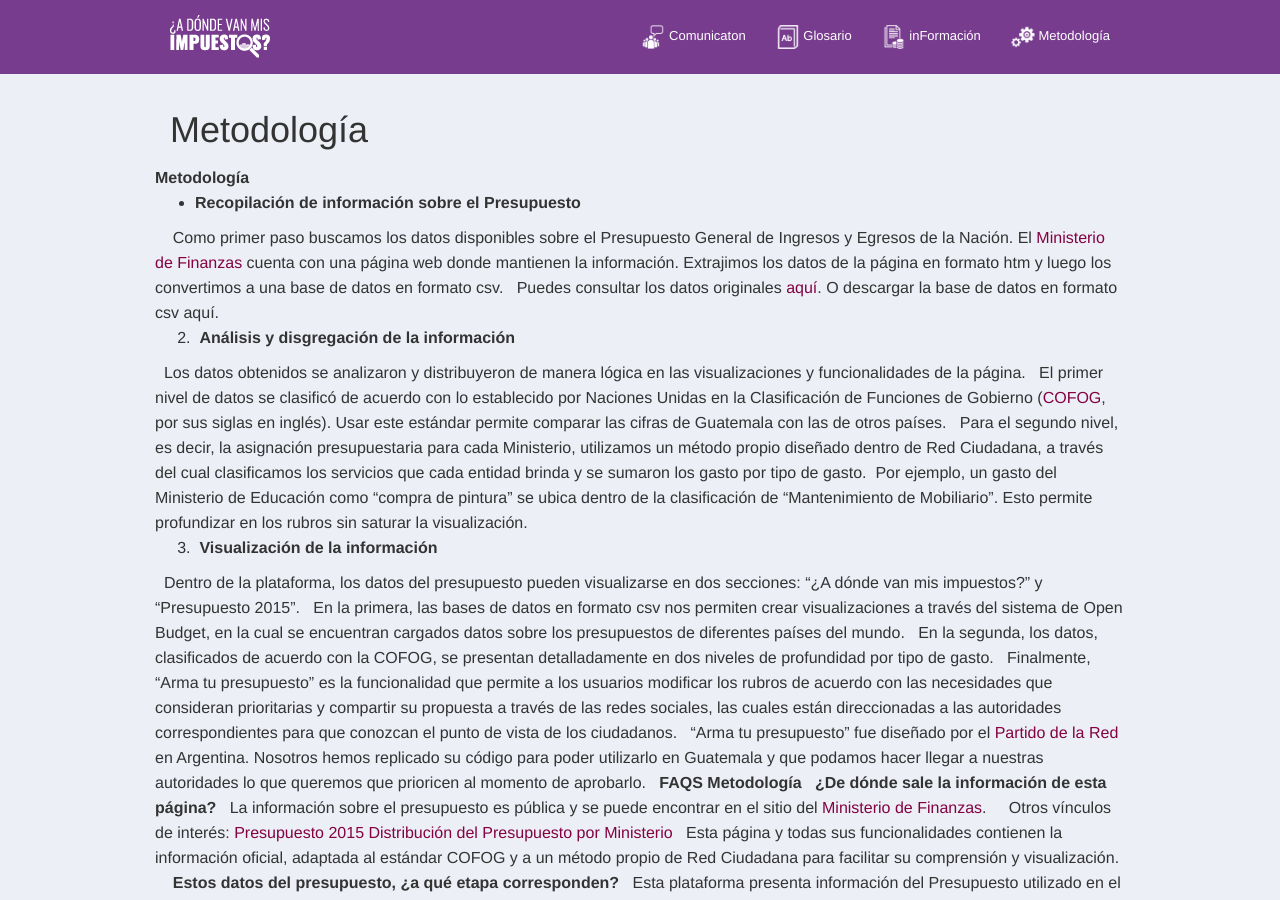
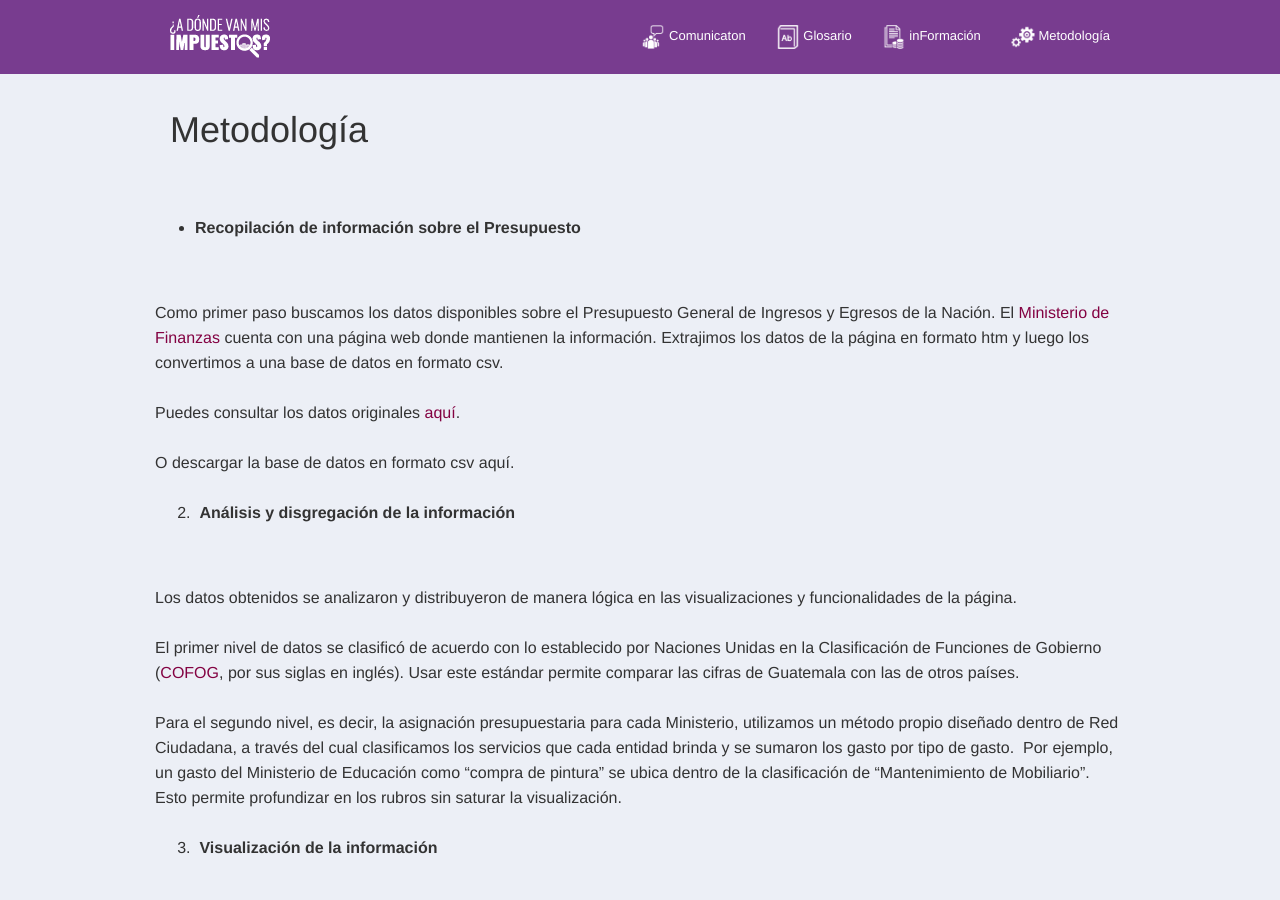
Before and after one commit to jherreragt/MiGuatemala.org, a Jekyll site: the page built from metodologia.html, in a window 1280 px wide and 900 px high. Built offline with Jekyll 4.4.1, drawn with Linux system fonts in a browser that asks for light colours; nearby versions of some CDN libraries; some web fonts are replaced.

Commit message:
Update metodologia.html

```diff
--- a/metodologia.html
+++ b/metodologia.html
@@ -5,132 +5,131 @@
 <h1 class="page-title"><br>Metodología</h1>
 <div class="row spaced">
 
-    <b>Metodología </b>
-
 &nbsp;
 
 &nbsp;
+<br>
 <ul>
-	<li><b><b>Recopilación de información sobre el Presupuesto </b></b></li>
+	<br><li><b><b>Recopilación de información sobre el Presupuesto </b></b></li>
 </ul>
 &nbsp;
 
 &nbsp;
-
-<span style="font-weight: 400;">Como primer paso buscamos los datos disponibles sobre el Presupuesto General de Ingresos y Egresos de la Nación. El </span><a href="http://www.minfin.gob.gt/"><span style="font-weight: 400;">Ministerio de Finanzas </span></a><span style="font-weight: 400;">cuenta con una página web donde mantienen la información. Extrajimos los datos de la página en formato htm y luego los convertimos a una base de datos en formato csv. </span>
+<br>
+<br><span style="font-weight: 400;">Como primer paso buscamos los datos disponibles sobre el Presupuesto General de Ingresos y Egresos de la Nación. El </span><a href="http://www.minfin.gob.gt/"><span style="font-weight: 400;">Ministerio de Finanzas </span></a><span style="font-weight: 400;">cuenta con una página web donde mantienen la información. Extrajimos los datos de la página en formato htm y luego los convertimos a una base de datos en formato csv. </span>
 
 &nbsp;
-
-<span style="font-weight: 400;">Puedes consultar los datos originales </span><a href="http://www.minfin.gob.gt/archivos/presua2015/inicio.htm"><span style="font-weight: 400;">aquí</span></a><span style="font-weight: 400;">.</span>
-
-<span style="font-weight: 400;">O descargar la base de datos en formato csv </span><span style="font-weight: 400;">aquí</span><span style="font-weight: 400;">.</span>
+<br>
+<br><span style="font-weight: 400;">Puedes consultar los datos originales </span><a href="http://www.minfin.gob.gt/archivos/presua2015/inicio.htm"><span style="font-weight: 400;">aquí</span></a><span style="font-weight: 400;">.</span>
+<br>
+<br><span style="font-weight: 400;">O descargar la base de datos en formato csv </span><span style="font-weight: 400;">aquí</span><span style="font-weight: 400;">.</span>
 
 &nbsp;
 <ol start="2">
-	<li><b>  Análisis y disgregación de la información </b></li>
+	<br><li><b>  Análisis y disgregación de la información </b></li>
 </ol>
 &nbsp;
-
-<span style="font-weight: 400;">Los datos obtenidos se analizaron y distribuyeron de manera lógica en las visualizaciones y funcionalidades de la página. </span>
+<br>
+<br><span style="font-weight: 400;">Los datos obtenidos se analizaron y distribuyeron de manera lógica en las visualizaciones y funcionalidades de la página. </span>
 
 &nbsp;
-
-<span style="font-weight: 400;">El primer nivel de datos se clasificó de acuerdo con lo establecido por Naciones Unidas en la Clasificación de Funciones de Gobierno (</span><a href="http://unstats.un.org/unsd/cr/registry/regcst.asp?Cl=4"><span style="font-weight: 400;">COFOG</span></a><span style="font-weight: 400;">, por sus siglas en inglés). Usar este estándar permite comparar las cifras de Guatemala con las de otros países. </span>
+<br>
+<br><span style="font-weight: 400;">El primer nivel de datos se clasificó de acuerdo con lo establecido por Naciones Unidas en la Clasificación de Funciones de Gobierno (</span><a href="http://unstats.un.org/unsd/cr/registry/regcst.asp?Cl=4"><span style="font-weight: 400;">COFOG</span></a><span style="font-weight: 400;">, por sus siglas en inglés). Usar este estándar permite comparar las cifras de Guatemala con las de otros países. </span>
 
 &nbsp;
-
-<span style="font-weight: 400;">Para el segundo nivel, es decir, la asignación presupuestaria para cada Ministerio, utilizamos un método propio diseñado dentro de Red Ciudadana, a través del cual clasificamos los servicios que cada entidad brinda y se sumaron los gasto por tipo de gasto.  Por ejemplo, un gasto del Ministerio de Educación como “compra de pintura” se ubica dentro de la clasificación de “Mantenimiento de Mobiliario”. Esto permite profundizar en los rubros sin saturar la visualización. </span>
+<br>
+<br><span style="font-weight: 400;">Para el segundo nivel, es decir, la asignación presupuestaria para cada Ministerio, utilizamos un método propio diseñado dentro de Red Ciudadana, a través del cual clasificamos los servicios que cada entidad brinda y se sumaron los gasto por tipo de gasto.  Por ejemplo, un gasto del Ministerio de Educación como “compra de pintura” se ubica dentro de la clasificación de “Mantenimiento de Mobiliario”. Esto permite profundizar en los rubros sin saturar la visualización. </span>
 
 &nbsp;
 <ol start="3">
-	<li><b>  Visualización de la información</b></li>
+	<br><li><b>  Visualización de la información</b></li>
 </ol>
 &nbsp;
-
-<span style="font-weight: 400;">Dentro de la plataforma, los datos del presupuesto pueden visualizarse en dos secciones: “¿A dónde van mis impuestos?” y “Presupuesto 2015”. </span>
+<br>
+<br><span style="font-weight: 400;">Dentro de la plataforma, los datos del presupuesto pueden visualizarse en dos secciones: “¿A dónde van mis impuestos?” y “Presupuesto 2015”. </span>
 
 &nbsp;
-
-<span style="font-weight: 400;">En la primera, las bases de datos en formato csv nos permiten crear visualizaciones a través del sistema de Open Budget, en la cual se encuentran cargados datos sobre los presupuestos de diferentes países del mundo. </span>
+<br>
+<br><span style="font-weight: 400;">En la primera, las bases de datos en formato csv nos permiten crear visualizaciones a través del sistema de Open Budget, en la cual se encuentran cargados datos sobre los presupuestos de diferentes países del mundo. </span>
 
 &nbsp;
-
-<span style="font-weight: 400;">En la segunda, los datos, clasificados de acuerdo con la COFOG, se presentan detalladamente en dos niveles de profundidad por tipo de gasto.</span>
+<br>
+<br><span style="font-weight: 400;">En la segunda, los datos, clasificados de acuerdo con la COFOG, se presentan detalladamente en dos niveles de profundidad por tipo de gasto.</span>
 
 &nbsp;
-
-<span style="font-weight: 400;">Finalmente, “Arma tu presupuesto” es la funcionalidad que permite a los usuarios modificar los rubros de acuerdo con las necesidades que consideran prioritarias y compartir su propuesta a través de las redes sociales, las cuales están direccionadas a las autoridades correspondientes para que conozcan el punto de vista de los ciudadanos.</span>
+<br>
+<br><span style="font-weight: 400;">Finalmente, “Arma tu presupuesto” es la funcionalidad que permite a los usuarios modificar los rubros de acuerdo con las necesidades que consideran prioritarias y compartir su propuesta a través de las redes sociales, las cuales están direccionadas a las autoridades correspondientes para que conozcan el punto de vista de los ciudadanos.</span>
 
 &nbsp;
-
-<span style="font-weight: 400;">“Arma tu presupuesto” fue diseñado por el </span><a href="https://partidodelared.org/"><span style="font-weight: 400;">Partido de la Red </span></a><span style="font-weight: 400;">en Argentina. Nosotros hemos replicado su código para poder utilizarlo en Guatemala y que podamos hacer llegar a nuestras autoridades lo que queremos que prioricen al momento de aprobarlo. </span>
+<br>
+<br><span style="font-weight: 400;">“Arma tu presupuesto” fue diseñado por el </span><a href="https://partidodelared.org/"><span style="font-weight: 400;">Partido de la Red </span></a><span style="font-weight: 400;">en Argentina. Nosotros hemos replicado su código para poder utilizarlo en Guatemala y que podamos hacer llegar a nuestras autoridades lo que queremos que prioricen al momento de aprobarlo. </span>
 
 &nbsp;
-
-<b>FAQS Metodología </b>
+<br>
+<br><b>FAQS Metodología </b>
 
 &nbsp;
-
-<b>¿De dónde sale la información de esta página? </b>
+<br>
+<br><b>¿De dónde sale la información de esta página? </b>
 
 &nbsp;
-
-<span style="font-weight: 400;">La información sobre el presupuesto es pública y se puede encontrar en el sitio del </span><a href="http://www.minfin.gob.gt/"><span style="font-weight: 400;">Ministerio de Finanzas</span></a><span style="font-weight: 400;">.  </span>
+<br>
+<br><span style="font-weight: 400;">La información sobre el presupuesto es pública y se puede encontrar en el sitio del </span><a href="http://www.minfin.gob.gt/"><span style="font-weight: 400;">Ministerio de Finanzas</span></a><span style="font-weight: 400;">.  </span>
 
 &nbsp;
-
-<span style="font-weight: 400;">Otros vínculos de interés:</span>
-
-<a href="http://www.minfin.gob.gt/archivos/presua2015/inicio.htm"><span style="font-weight: 400;">Presupuesto 2015</span></a>
-
-<a href="http://www.minfin.gob.gt/archivos/presua2015/inicio.htm"><span style="font-weight: 400;">Distribución del Presupuesto por Ministerio</span></a>
+<br>
+<br><span style="font-weight: 400;">Otros vínculos de interés:</span>
+<br><br>
+<br><a href="http://www.minfin.gob.gt/archivos/presua2015/inicio.htm"><span style="font-weight: 400;">Presupuesto 2015</span></a>
+<br>
+<br><a href="http://www.minfin.gob.gt/archivos/presua2015/inicio.htm"><span style="font-weight: 400;">Distribución del Presupuesto por Ministerio</span></a>
 
 &nbsp;
-
-<span style="font-weight: 400;">Esta página y todas sus funcionalidades contienen la información oficial, adaptada al estándar COFOG y a un método propio de Red Ciudadana para facilitar su comprensión y visualización.  </span>
+<br>
+<br><span style="font-weight: 400;">Esta página y todas sus funcionalidades contienen la información oficial, adaptada al estándar COFOG y a un método propio de Red Ciudadana para facilitar su comprensión y visualización.  </span>
 
 &nbsp;
-
-<b>Estos datos del presupuesto, ¿a qué etapa corresponden? </b>
+<br>
+<br><b>Estos datos del presupuesto, ¿a qué etapa corresponden? </b>
 
 &nbsp;
-
-<span style="font-weight: 400;">Esta plataforma presenta información del Presupuesto utilizado en el año 2015. Los datos que encuentras en las gráficas son datos presupuestarios y no de gasto efectivo.</span>
+<br>
+<br><span style="font-weight: 400;">Esta plataforma presenta información del Presupuesto utilizado en el año 2015. Los datos que encuentras en las gráficas son datos presupuestarios y no de gasto efectivo.</span>
 
 &nbsp;
-
-<b>GLOSARIO</b>
+<br>
+<br><b>GLOSARIO</b>
 
 &nbsp;
-
-<b>Presupuesto General de Ingresos y Egresos del Estado:</b> <span style="font-weight: 400;">definido en el Artículo 237 de la </span><a href="http://wikiguate.com.gt/wiki/Constituci%C3%B3n_Pol%C3%ADtica_de_Guatemala"><span style="font-weight: 400;">Constitución Política de Guatemala</span></a><span style="font-weight: 400;">. Debe ser aprobado para cada ejercicio fiscal, e incluirá la estimación de todos los ingresos a obtener y el detalle de los astos e inversiones por realizar. Todos los ingresos del Estado constituyen un fondo común indivisible destinado exclusivamente a cubrir sus egresos</span>
+<br>
+<br><b>Presupuesto General de Ingresos y Egresos del Estado:</b> <span style="font-weight: 400;">definido en el Artículo 237 de la </span><a href="http://wikiguate.com.gt/wiki/Constituci%C3%B3n_Pol%C3%ADtica_de_Guatemala"><span style="font-weight: 400;">Constitución Política de Guatemala</span></a><span style="font-weight: 400;">. Debe ser aprobado para cada ejercicio fiscal, e incluirá la estimación de todos los ingresos a obtener y el detalle de los astos e inversiones por realizar. Todos los ingresos del Estado constituyen un fondo común indivisible destinado exclusivamente a cubrir sus egresos</span>
 
 &nbsp;
-
-<b>Impuestos: </b><span style="font-weight: 400;">pagos que hacemos todos los ciudadanos que vivimos en Guatemala para crear un fondo común que el Gobierno utilice para su funcionamiento y para proveer servicios como salud, educación, seguridad, construcción de carreteras y otras obras. </span>
+<br>
+<br><b>Impuestos: </b><span style="font-weight: 400;">pagos que hacemos todos los ciudadanos que vivimos en Guatemala para crear un fondo común que el Gobierno utilice para su funcionamiento y para proveer servicios como salud, educación, seguridad, construcción de carreteras y otras obras. </span>
 
 &nbsp;
-
-<b>Tipos de impuestos: </b><span style="font-weight: 400;">existen dos tipos de impuestos según la forma en que se pagan:</span>
+<br>
+<br><b>Tipos de impuestos: </b><span style="font-weight: 400;">existen dos tipos de impuestos según la forma en que se pagan:</span>
 
 &nbsp;
-
-<span style="font-weight: 400;">Impuesto al Valor Agregado (IVA):  lo pagamos todos cada vez que se nos da factura por la adquisición de bienes o servicios. Por cada quetzal que consumimos, se pagan 12 centavos de IVA. Para que este impuesto se registre apropiadamente es importante que exijamos nuestra factura en cada compra o pago por servicios.</span>
+<br>
+<br><span style="font-weight: 400;">Impuesto al Valor Agregado (IVA):  lo pagamos todos cada vez que se nos da factura por la adquisición de bienes o servicios. Por cada quetzal que consumimos, se pagan 12 centavos de IVA. Para que este impuesto se registre apropiadamente es importante que exijamos nuestra factura en cada compra o pago por servicios.</span>
 
 &nbsp;
-
-<span style="font-weight: 400;">Impuestos Sobre la Renta (ISR): Cuando un adulto empieza a trabajar debe pagar un impuesto de acuerdo con el salario que recibe. Entre más ingresos tiene, más aporta. </span>
+<br>
+<br><span style="font-weight: 400;">Impuestos Sobre la Renta (ISR): Cuando un adulto empieza a trabajar debe pagar un impuesto de acuerdo con el salario que recibe. Entre más ingresos tiene, más aporta. </span>
 
 &nbsp;
-
-<b>Gasto Público: </b><span style="font-weight: 400;">Es la forma en cómo el Estado invierte los recursos que provienen de los impuestos, préstamos o colocación de Bonos del Tesoro. </span>
+<br>
+<br><b>Gasto Público: </b><span style="font-weight: 400;">Es la forma en cómo el Estado invierte los recursos que provienen de los impuestos, préstamos o colocación de Bonos del Tesoro. </span>
 
 &nbsp;
-
-<b>Contraloría General de Cuentas: </b><span style="font-weight: 400;">Es la institución encargada de fiscalizar cómo se ejecuta el gasto del Gobierno. Se encarga de examinar todas las operaciones y las transacciones que hace el Estado. </span>
+<br>
+<br><b>Contraloría General de Cuentas: </b><span style="font-weight: 400;">Es la institución encargada de fiscalizar cómo se ejecuta el gasto del Gobierno. Se encarga de examinar todas las operaciones y las transacciones que hace el Estado. </span>
 
 &nbsp;
-
-<b>Ministerio de Finanzas:</b><span style="font-weight: 400;"> Es el encargado de </span><span style="font-weight: 400;">Administrar los recursos financieros y patrimoniales del Estado, de manera eficaz, equitativa y transparente para alcanzar el bien común.</span>
-
+<br>
+<br><b>Ministerio de Finanzas:</b><span style="font-weight: 400;"> Es el encargado de </span><span style="font-weight: 400;">Administrar los recursos financieros y patrimoniales del Estado, de manera eficaz, equitativa y transparente para alcanzar el bien común.</span>
+<br>
 </div>
```
